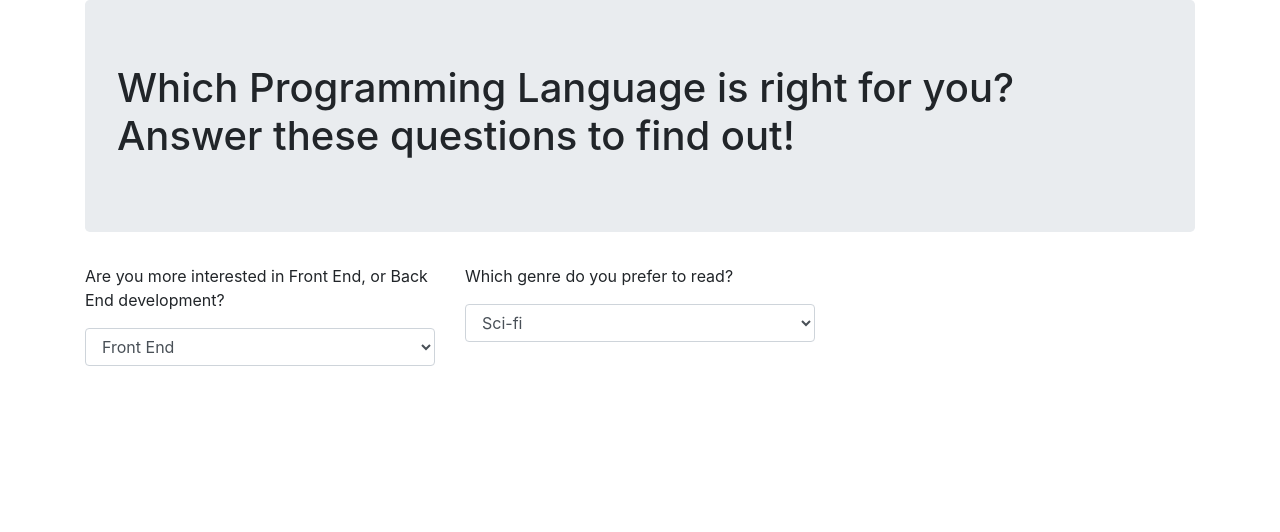
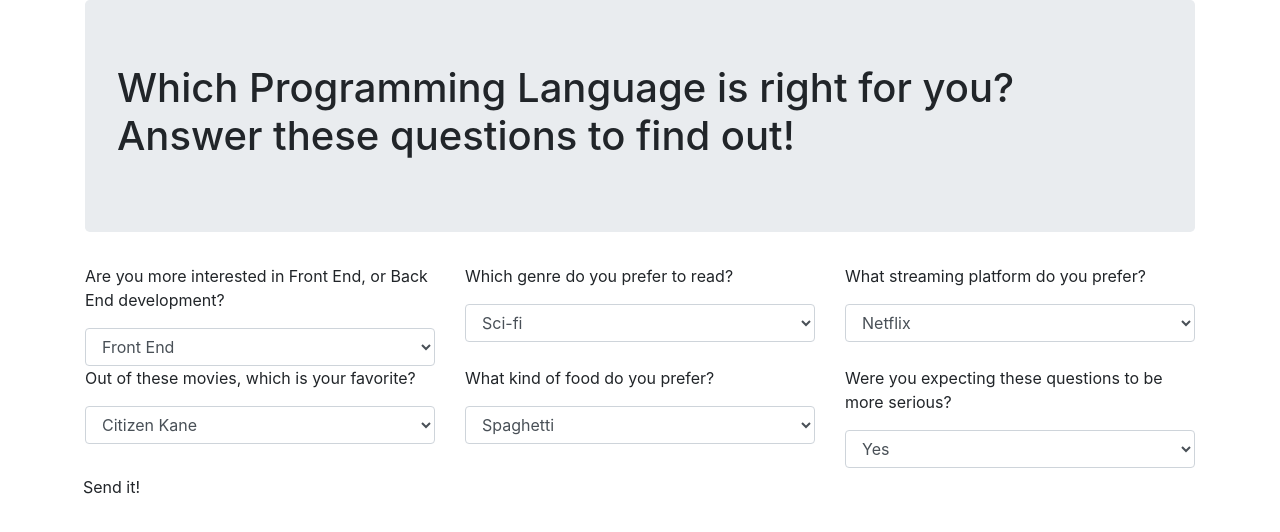
Before and after one commit to Bennyz2030/new-language-suggester, a plain HTML site: page index.html in a window 1280 px wide. Drawn offline with Linux system fonts and the light colour scheme.

Commit message:
add all drop down questions

```diff
--- a/index.html
+++ b/index.html
@@ -25,9 +25,47 @@
           <option value="2">Historical non-fiction</option>
           <option value="3">Romance</option>
           <option value="4">Mystery</option>
-          <option value="5">Calculus Textbook</option>
+          <option value="5">Calculus Textbooks</option>
         </select>
       </div>
+      <div class="col-4">
+        <p>What streaming platform do you prefer?</p>
+        <select class="form-control" id="book-genre">
+          <option value="1">Netflix</option>
+          <option value="2">Hulu</option>
+          <option value="3">HBO Max</option>
+          <option value="4">Disney+</option>
+          <option value="5">The Pirate Bay...</option>
+        </select>
+      </div>
+      <div class="col-4">
+        <p>Out of these movies, which is your favorite?</p>
+        <select class="form-control" id="book-genre">
+          <option value="1">Citizen Kane</option>
+          <option value="2">Casablanca</option>
+          <option value="3">The Shining</option>
+          <option value="4">Night of the Living Dead</option>
+          <option value="5">Metropolis</option>
+        </select>
+      </div>
+      <div class="col-4">
+        <p>What kind of food do you prefer?</p>
+        <select class="form-control" id="book-genre">
+          <option value="1">Spaghetti</option>
+          <option value="2">Curry</option>
+          <option value="3">Pizza</option>
+          <option value="4">Burgers</option>
+          <option value="5">Squid ink pasta</option>
+        </select>
+      </div>
+      <div class="col-4">
+        <p>Were you expecting these questions to be more serious?</p>
+        <select class="form-control" id="book-genre">
+          <option value="1">Yes</option>
+          <option value="2">No</option>
+        </select>
+      </div>
+      <button type="submit" class="btn">Send it!</button>
 
 
 
```
